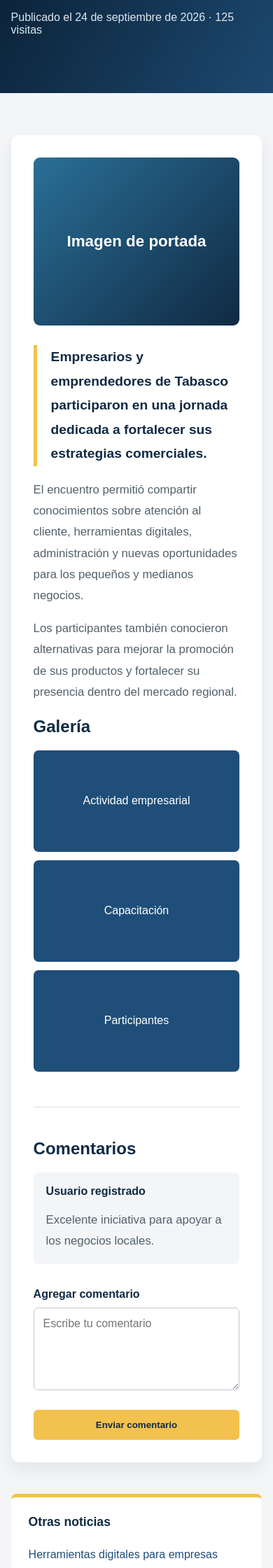
After one commit to trabajolasc27-del/canaco-salvador, a Django app: page /noticia/ in a window 390 px wide. The commit adds this page. Shown: the part 640-2880 px from the top of the page at 70% size. Run offline with Django 4.2, Linux system fonts and the light colour scheme.

Commit message:
Crea detalle, categorias, inicio de sesion y registro

```diff
--- a/home/urls.py
+++ b/home/urls.py
@@ -5,4 +5,8 @@ app_name = "home"
 
 urlpatterns = [
     path("", views.index, name="index"),
+    path("noticia/", views.detalle_noticia, name="detalle"),
+    path("categoria/", views.categoria, name="categoria"),
+    path("iniciar-sesion/", views.login_view, name="login"),
+    path("registro/", views.registro, name="registro"),
 ]
--- a/home/views.py
+++ b/home/views.py
@@ -3,3 +3,19 @@ from django.shortcuts import render
 
 def index(request):
     return render(request, "home/index.html")
+
+
+def detalle_noticia(request):
+    return render(request, "home/detalle.html")
+
+
+def categoria(request):
+    return render(request, "home/categoria.html")
+
+
+def login_view(request):
+    return render(request, "home/login.html")
+
+
+def registro(request):
+    return render(request, "home/registro.html")
--- a/static/css/styles.css
+++ b/static/css/styles.css
@@ -343,4 +343,279 @@ a {
     .columnas-pie {
         grid-template-columns: 1fr;
     }
+
+    .enlace-registro {
+    color: var(--azul-oscuro) !important;
+    background: var(--dorado);
 }
+
+.encabezado-pagina {
+    padding: 65px 0;
+    color: white;
+    background:
+        linear-gradient(120deg, rgba(7, 26, 43, 0.97), rgba(31, 78, 120, 0.85)),
+        #102a43;
+}
+
+.encabezado-pagina h1 {
+    max-width: 850px;
+    margin: 12px 0;
+    font-size: clamp(2rem, 5vw, 3.7rem);
+}
+
+.encabezado-pagina p {
+    color: #dce8f0;
+}
+
+.distribucion-detalle {
+    display: grid;
+    padding: 60px 0;
+    grid-template-columns: minmax(0, 3fr) minmax(230px, 1fr);
+    gap: 45px;
+}
+
+.articulo {
+    padding: 32px;
+    background: white;
+    border-radius: 12px;
+    box-shadow: 0 10px 25px rgba(16, 42, 67, 0.07);
+}
+
+.articulo p {
+    color: var(--gris-texto);
+    font-size: 1.05rem;
+    line-height: 1.8;
+}
+
+.portada-noticia {
+    display: grid;
+    min-height: 390px;
+    margin-bottom: 28px;
+    place-items: center;
+    color: white;
+    background: linear-gradient(135deg, #2a6f97, #102a43);
+    border-radius: 9px;
+    font-size: 1.4rem;
+    font-weight: 700;
+}
+
+.resumen-noticia {
+    padding-left: 20px;
+    color: var(--azul-oscuro) !important;
+    border-left: 5px solid var(--dorado);
+    font-size: 1.2rem !important;
+    font-weight: 700;
+}
+
+.galeria {
+    display: grid;
+    grid-template-columns: repeat(3, 1fr);
+    gap: 12px;
+}
+
+.galeria div {
+    display: grid;
+    min-height: 145px;
+    padding: 15px;
+    place-items: center;
+    color: white;
+    background: var(--azul);
+    border-radius: 7px;
+    text-align: center;
+}
+
+.barra-lateral {
+    align-self: start;
+    padding: 25px;
+    background: white;
+    border-top: 5px solid var(--dorado);
+    border-radius: 8px;
+}
+
+.barra-lateral h2 {
+    margin-top: 25px;
+    font-size: 1.1rem;
+}
+
+.barra-lateral h2:first-child {
+    margin-top: 0;
+}
+
+.barra-lateral a {
+    display: block;
+    padding: 12px 0;
+    color: var(--azul);
+    border-bottom: 1px solid var(--borde);
+    text-decoration: none;
+}
+
+.comentarios {
+    margin-top: 50px;
+    padding-top: 25px;
+    border-top: 1px solid var(--borde);
+}
+
+.comentario {
+    margin-bottom: 25px;
+    padding: 18px;
+    background: var(--gris-fondo);
+    border-radius: 7px;
+}
+
+.comentario p {
+    margin-bottom: 0;
+}
+
+.lista-noticias {
+    display: grid;
+    gap: 22px;
+}
+
+.noticia-horizontal {
+    display: grid;
+    padding: 22px;
+    background: white;
+    border: 1px solid var(--borde);
+    border-radius: 10px;
+    grid-template-columns: 260px 1fr;
+    gap: 25px;
+}
+
+.noticia-horizontal h2 {
+    margin: 7px 0 12px;
+}
+
+.noticia-horizontal p {
+    color: var(--gris-texto);
+    line-height: 1.6;
+}
+
+.noticia-horizontal a {
+    color: var(--azul);
+    font-weight: 800;
+}
+
+.miniatura {
+    display: grid;
+    min-height: 180px;
+    padding: 20px;
+    place-items: center;
+    color: white;
+    border-radius: 7px;
+    font-weight: 800;
+}
+
+.miniatura-azul {
+    background: linear-gradient(135deg, #2a6f97, #102a43);
+}
+
+.miniatura-verde {
+    background: linear-gradient(135deg, #1b998b, #0b5351);
+}
+
+.miniatura-naranja {
+    background: linear-gradient(135deg, #cb6d51, #6f2b23);
+}
+
+.formulario-seccion {
+    min-height: 650px;
+    padding-right: 4%;
+    padding-left: 4%;
+    background:
+        linear-gradient(135deg, rgba(16, 42, 67, 0.96), rgba(42, 111, 151, 0.85));
+}
+
+.tarjeta-formulario {
+    width: min(480px, 100%);
+    margin: 0 auto;
+    padding: 35px;
+    background: white;
+    border-radius: 12px;
+    box-shadow: 0 20px 45px rgba(0, 0, 0, 0.2);
+}
+
+.tarjeta-formulario-amplia {
+    width: min(850px, 100%);
+}
+
+.tarjeta-formulario h1 {
+    margin: 8px 0;
+    font-size: 2rem;
+}
+
+.tarjeta-formulario > p {
+    color: var(--gris-texto);
+}
+
+.formulario {
+    display: grid;
+    margin-top: 25px;
+    gap: 10px;
+}
+
+.formulario label {
+    margin-top: 9px;
+    font-weight: 700;
+}
+
+.formulario input,
+.formulario textarea,
+.formulario select {
+    width: 100%;
+    padding: 13px;
+    font: inherit;
+    border: 1px solid #bdc9d3;
+    border-radius: 6px;
+}
+
+.formulario input:focus,
+.formulario textarea:focus,
+.formulario select:focus {
+    outline: 3px solid rgba(242, 193, 78, 0.35);
+    border-color: var(--dorado-oscuro);
+}
+
+.rejilla-formulario {
+    display: grid;
+    grid-template-columns: repeat(2, 1fr);
+    gap: 15px;
+}
+
+.boton-formulario {
+    margin-top: 18px;
+    padding: 14px 20px;
+    color: var(--azul-oscuro);
+    background: var(--dorado);
+    border: 0;
+    border-radius: 6px;
+    cursor: pointer;
+    font-weight: 800;
+}
+
+.boton-formulario:hover {
+    background: #ffd36b;
+}
+
+.texto-centro {
+    margin-top: 22px;
+    text-align: center;
+}
+
+.texto-centro a {
+    color: var(--azul);
+    font-weight: 700;
+}
+
+@media (max-width: 800px) {
+    .distribucion-detalle,
+    .noticia-horizontal,
+    .rejilla-formulario,
+    .galeria {
+        grid-template-columns: 1fr;
+    }
+
+    .portada-noticia {
+        min-height: 240px;
+    }
+}
+}
--- /dev/null
+++ b/templates/home/detalle.html
@@ -0,0 +1,94 @@
+{% extends "partials/base.html" %}
+
+{% block title %}Detalle de noticia | CANACO Tabasco{% endblock %}
+
+{% block content %}
+<section class="encabezado-pagina">
+    <div class="contenedor">
+        <span class="etiqueta">Comercio</span>
+        <h1>Nuevas oportunidades para los negocios locales</h1>
+        <p>Publicado el 24 de septiembre de 2026 · 125 visitas</p>
+    </div>
+</section>
+
+<div class="contenedor distribucion-detalle">
+    <article class="articulo">
+        <div class="portada-noticia">
+            <span>Imagen de portada</span>
+        </div>
+
+        <p class="resumen-noticia">
+            Empresarios y emprendedores de Tabasco participaron en una
+            jornada dedicada a fortalecer sus estrategias comerciales.
+        </p>
+
+        <p>
+            El encuentro permitió compartir conocimientos sobre atención
+            al cliente, herramientas digitales, administración y nuevas
+            oportunidades para los pequeños y medianos negocios.
+        </p>
+
+        <p>
+            Los participantes también conocieron alternativas para mejorar
+            la promoción de sus productos y fortalecer su presencia dentro
+            del mercado regional.
+        </p>
+
+        <h2>Galería</h2>
+
+        <div class="galeria">
+            <div>Actividad empresarial</div>
+            <div>Capacitación</div>
+            <div>Participantes</div>
+        </div>
+
+        <section class="comentarios">
+            <h2>Comentarios</h2>
+
+            <article class="comentario">
+                <strong>Usuario registrado</strong>
+                <p>Excelente iniciativa para apoyar a los negocios locales.</p>
+            </article>
+
+            <form class="formulario">
+                {% csrf_token %}
+
+                <label for="comentario">Agregar comentario</label>
+
+                <textarea
+                    id="comentario"
+                    name="comentario"
+                    rows="5"
+                    placeholder="Escribe tu comentario"
+                    required></textarea>
+
+                <button type="submit" class="boton-formulario">
+                    Enviar comentario
+                </button>
+            </form>
+        </section>
+    </article>
+
+    <aside class="barra-lateral">
+        <h2>Otras noticias</h2>
+
+        <a href="{% url 'home:detalle' %}">
+            Herramientas digitales para empresas
+        </a>
+
+        <a href="{% url 'home:detalle' %}">
+            Próxima feria empresarial
+        </a>
+
+        <a href="{% url 'home:detalle' %}">
+            Capacitación para emprendedores
+        </a>
+
+        <h2>Categorías</h2>
+
+        <a href="{% url 'home:categoria' %}">Comercio</a>
+        <a href="{% url 'home:categoria' %}">Tecnología</a>
+        <a href="{% url 'home:categoria' %}">Eventos</a>
+    </aside>
+</div>
+{% endblock %}
--- a/templates/partials/header.html
+++ b/templates/partials/header.html
@@ -18,12 +18,15 @@
     </div>
 
     <nav class="menu">
-        <div class="contenedor menu-contenido">
-            <a href="{% url 'home:index' %}">Inicio</a>
-            <a href="#">Noticias</a>
-            <a href="#">Categorías</a>
-            <a href="#">Eventos</a>
-            <a href="#">Iniciar sesión</a>
-        </div>
-    </nav>
+    <div class="contenedor menu-contenido">
+        <a href="{% url 'home:index' %}">Inicio</a>
+        <a href="{% url 'home:categoria' %}">Noticias</a>
+        <a href="{% url 'home:categoria' %}">Categorías</a>
+        <a href="{% url 'home:detalle' %}">Noticia destacada</a>
+        <a href="{% url 'home:login' %}">Iniciar sesión</a>
+        <a class="enlace-registro" href="{% url 'home:registro' %}">
+            Crear cuenta
+        </a>
+    </div>
+</nav>
 </header>
```
Also changed, not shown: templates/home/categoria.html (added, +59 -0 lines), templates/home/index.html (+26 -9 lines), templates/home/login.html (added, +43 -0 lines), templates/home/registro.html (added, +82 -0 lines).
